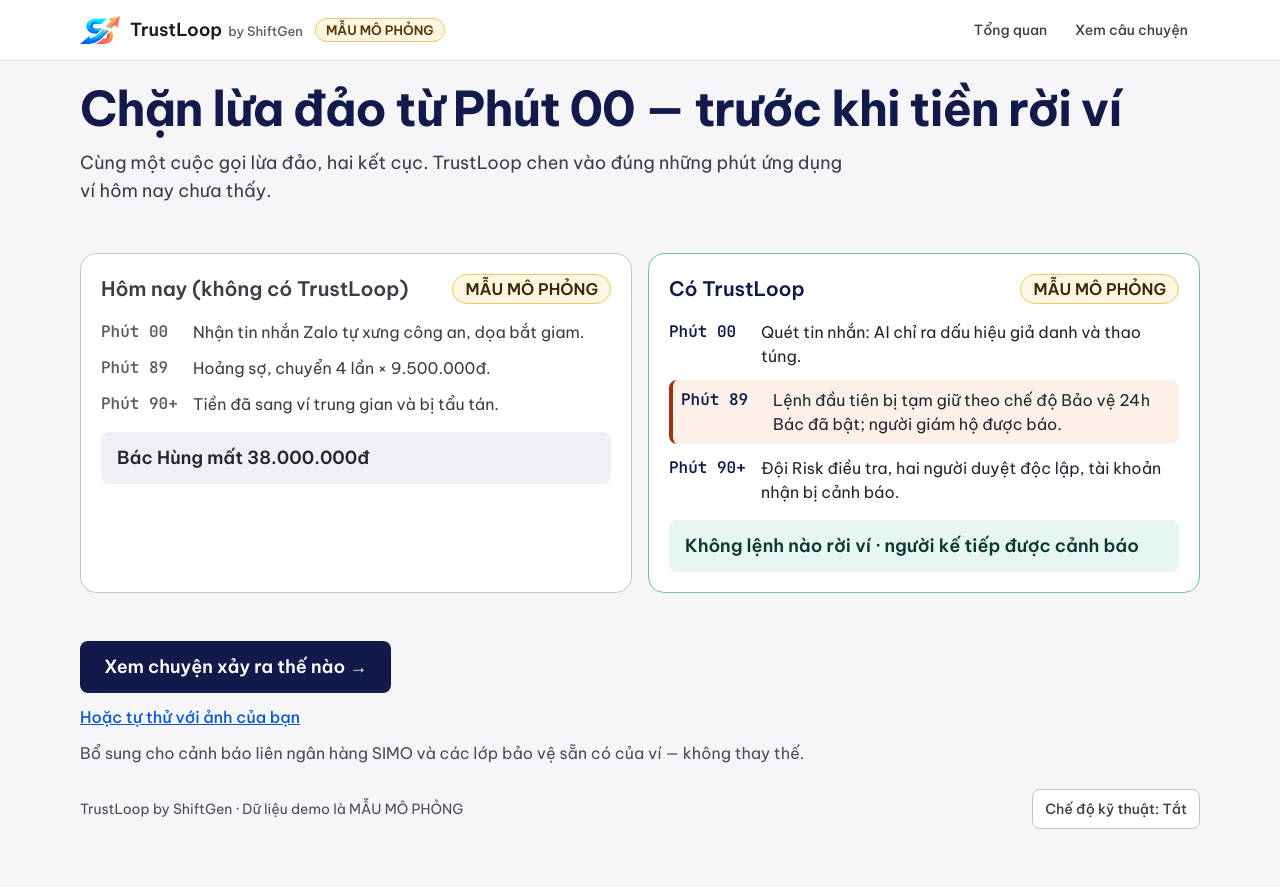
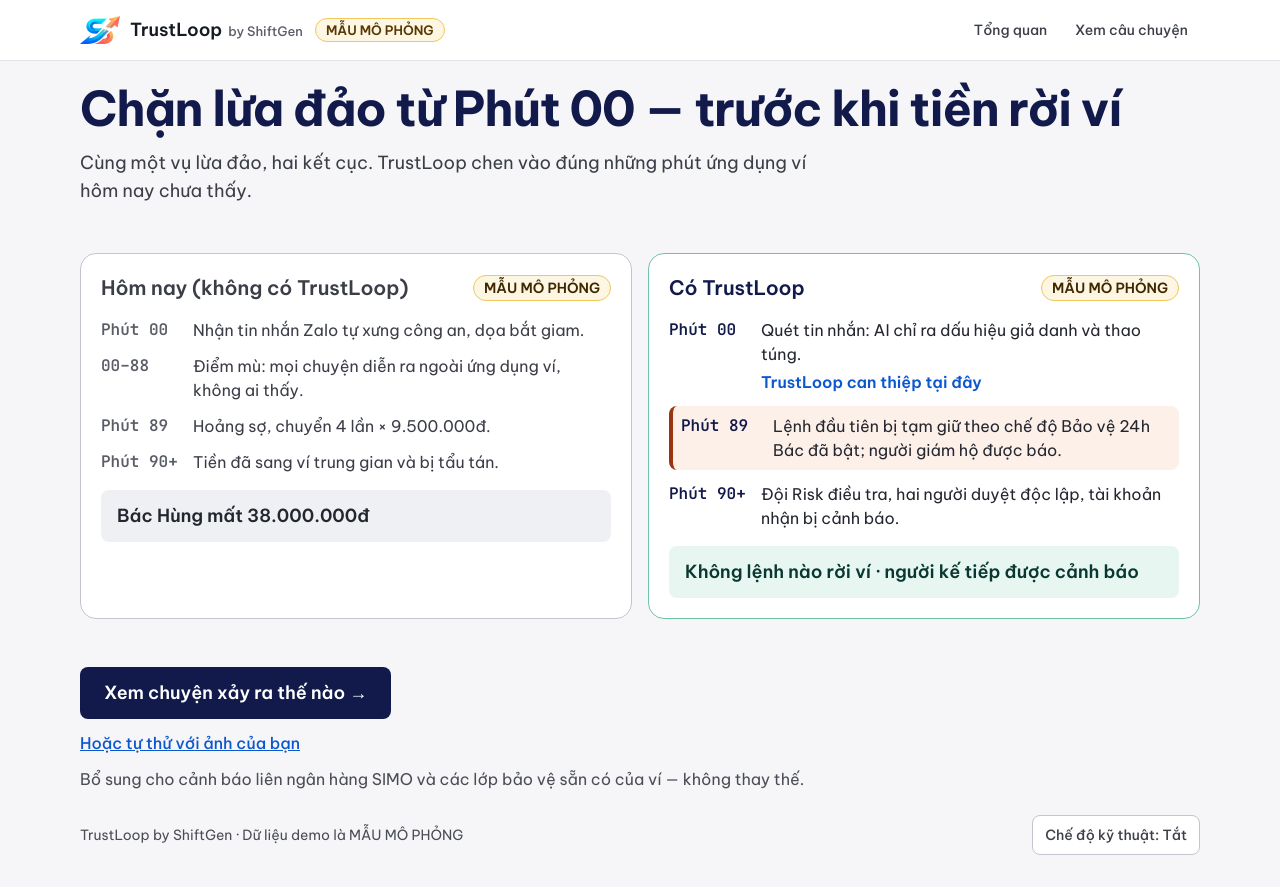
Before and after one commit to Nor262/ShiftGen---MoMo-Tech-Contest, a Next.js app: page / in a window 1280 px wide. Before the commit the page ends 861 px from the top, so only its background shows below. Built offline with nearby package versions, Linux system fonts and the light colour scheme; no server answers; the database is empty.

Commit message:
fix(home): address code-review findings for #22
- 'vụ lừa đảo' (both lanes are a message, not a call)
- Minute Timeline cues: 'TrustLoop can thiệp tại đây' at Phút 00 and the 00–88 blind spot in 'Hôm nay'
- simulation tags back to the small amber tag; 1280×720 viewport screenshot

```diff
--- a/app/page.tsx
+++ b/app/page.tsx
@@ -9,13 +9,14 @@ import { DEMO_SIMULATION_LABEL, type HealthResponse, type SessionResponse } from
 /** "Hôm nay": what happens without TrustLoop (illustration, CASE-01 amounts, neutral tone). */
 const TODAY = [
   { at: "Phút 00", label: "Nhận tin nhắn Zalo tự xưng công an, dọa bắt giam." },
+  { at: "00–88", label: "Điểm mù: mọi chuyện diễn ra ngoài ứng dụng ví, không ai thấy." },
   { at: "Phút 89", label: "Hoảng sợ, chuyển 4 lần × 9.500.000đ." },
   { at: "Phút 90+", label: "Tiền đã sang ví trung gian và bị tẩu tán." },
 ] as const;
 
 /** "Có TrustLoop" is DESIGN.md's Minute Timeline: the same minutes, a different ending. */
 const WITH_TRUSTLOOP = [
-  { at: "Phút 00", label: "Quét tin nhắn: AI chỉ ra dấu hiệu giả danh và thao túng." },
+  { at: "Phút 00", label: "Quét tin nhắn: AI chỉ ra dấu hiệu giả danh và thao túng.", marker: true },
   { at: "Phút 89", label: "Lệnh đầu tiên bị tạm giữ theo chế độ Bảo vệ 24h Bác đã bật; người giám hộ được báo.", hold: true },
   { at: "Phút 90+", label: "Đội Risk điều tra, hai người duyệt độc lập, tài khoản nhận bị cảnh báo." },
 ] as const;
@@ -66,7 +67,7 @@ export default function HomePage() {
       <section className="space-y-4">
         <h1 className="text-4xl font-bold tracking-tight sm:text-5xl">Chặn lừa đảo từ Phút 00 — trước khi tiền rời ví</h1>
         <p className="max-w-3xl text-lg text-slate-700">
-          Cùng một cuộc gọi lừa đảo, hai kết cục. TrustLoop chen vào đúng những phút ứng dụng ví hôm nay chưa thấy.
+          Cùng một vụ lừa đảo, hai kết cục. TrustLoop chen vào đúng những phút ứng dụng ví hôm nay chưa thấy.
         </p>
       </section>
 
@@ -77,7 +78,7 @@ export default function HomePage() {
             <h2 id="lane-today" className="text-xl font-semibold text-slate-700">
               Hôm nay (không có TrustLoop)
             </h2>
-            <span className="rounded-full border border-amber-300 bg-amber-50 px-3 py-0.5 text-base font-semibold text-amber-900">
+            <span className="rounded-full border border-amber-300 bg-amber-50 px-2.5 py-0.5 text-sm font-semibold text-amber-900">
               {DEMO_SIMULATION_LABEL}
             </span>
           </div>
@@ -99,7 +100,7 @@ export default function HomePage() {
             <h2 id="lane-trustloop" className="text-xl font-semibold text-momo-primary">
               Có TrustLoop
             </h2>
-            <span className="rounded-full border border-amber-300 bg-amber-50 px-3 py-0.5 text-base font-semibold text-amber-900">
+            <span className="rounded-full border border-amber-300 bg-amber-50 px-2.5 py-0.5 text-sm font-semibold text-amber-900">
               {DEMO_SIMULATION_LABEL}
             </span>
           </div>
@@ -110,7 +111,12 @@ export default function HomePage() {
                 className={"hold" in t ? "flex gap-3 rounded-lg border-l-4 border-signal-700 bg-signal-50 p-2" : "flex gap-3"}
               >
                 <span className="w-20 shrink-0 font-mono text-base font-semibold text-momo-primary">{t.at}</span>
-                <span className="text-base text-slate-800">{t.label}</span>
+                <span className="text-base text-slate-800">
+                  {t.label}
+                  {"marker" in t && (
+                    <span className="mt-1 block text-base font-semibold text-shift-blue">TrustLoop can thiệp tại đây</span>
+                  )}
+                </span>
               </li>
             ))}
           </ol>
```
Also changed, not shown: 2 other files (tests, documents, lock files or other folders).
